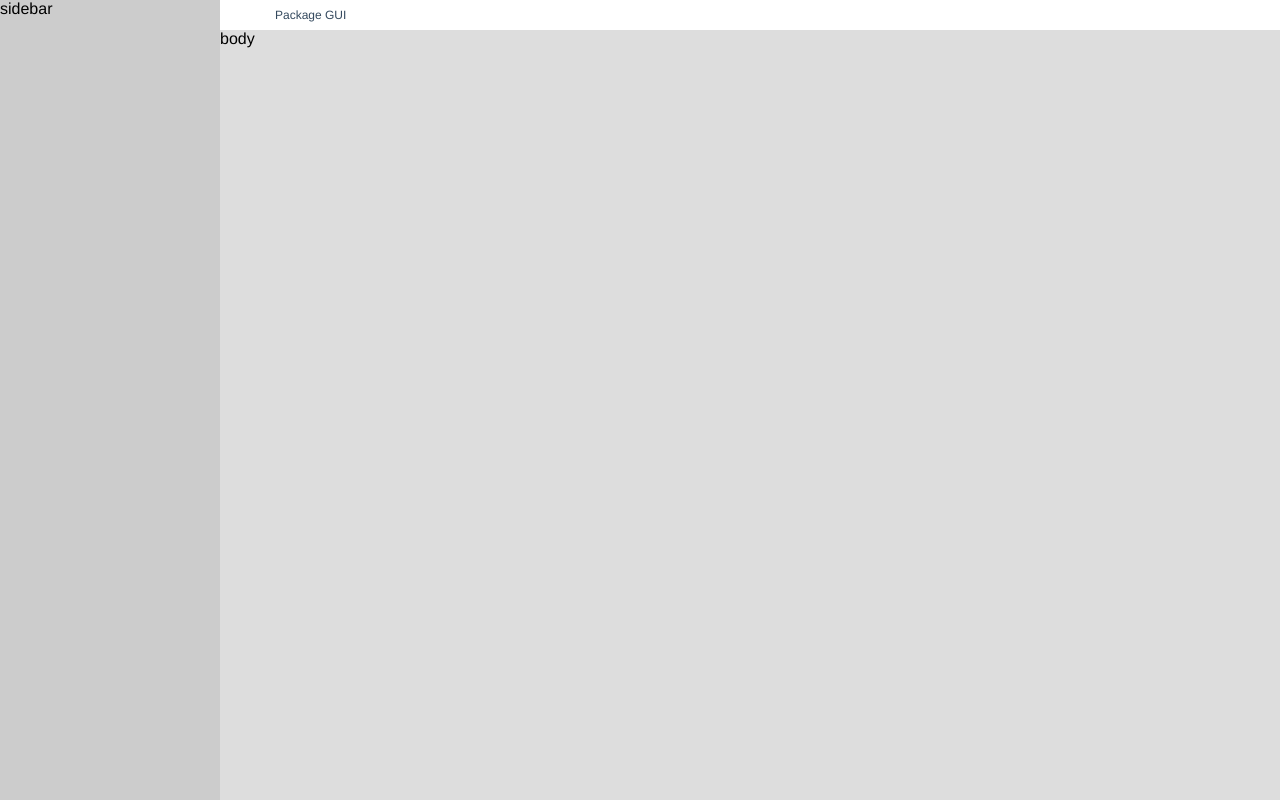
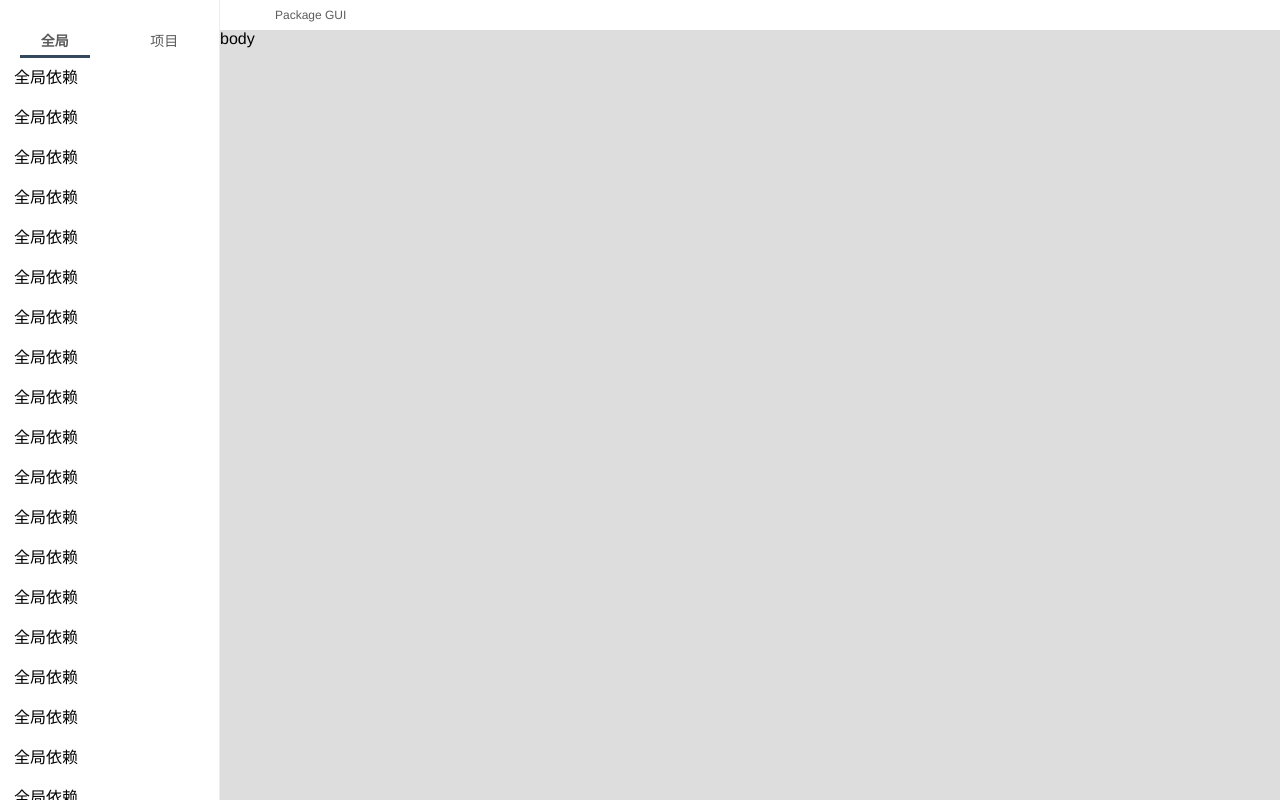
Before and after one commit to E-TVer/Package-GUI, a Vue app: page / in a window 1280 px wide. Built offline with nearby package versions, Linux system fonts and the light colour scheme.

Commit message:
🎋 Sidebar 样式完成

```diff
--- a/src/App.vue
+++ b/src/App.vue
@@ -22,6 +22,7 @@ export default class App extends Vue {}
 </script>
 
 <style lang="scss">
+@import './assets/scss/style.scss';
 html, body, #app{
   height: 100%;
   margin: 0;
--- /dev/null
+++ b/src/assets/scss/style.scss
@@ -0,0 +1,13 @@
+.pkg-scrollbar{
+  &::-webkit-scrollbar{
+    width: 6px;
+    height: 1px;
+  }
+  &::-webkit-scrollbar-thumb {
+    border-radius: 3px;
+    background-color: rgba(144,147,153,.3);
+  }
+  &::-webkit-scrollbar-track{
+    background-color: rgba(0, 0, 0, 0);
+  }
+}
--- a/src/components/Frame.vue
+++ b/src/components/Frame.vue
@@ -53,7 +53,7 @@ export default class Frame extends Vue {
   -webkit-app-region: drag;
   display: flex;
   justify-content: space-between;
-  color: #34495e;
+  color: #5c5c5c;
   .left{
     height: 100%;
     display: flex;
@@ -91,6 +91,7 @@ export default class Frame extends Vue {
       }
     }
     .close{
+      color: #34495e;
       &:hover{
         background-color: #f70505;
         color: #fff;
--- a/src/components/Sidebar.vue
+++ b/src/components/Sidebar.vue
@@ -1,17 +1,132 @@
 <template>
-  <div class="sidebar">sidebar</div>
+  <div class="sidebar">
+    <div class="top"></div>
+    <div class="middle">
+      <div class="header">
+        <div :class="[activeName === 'global' ? 'active ' : ''] + 'global'" @click="activeNameEvent('global')">全局</div>
+        <div :class="[activeName === 'project' ? 'active ' : ''] + 'project'" @click="activeNameEvent('project')">项目</div>
+      </div>
+      <div class="body pkg-scrollbar">
+        <div class="global" v-show="activeName === 'global'">
+          <div class="item" v-for="i in 50" :key="i">全局依赖</div>
+        </div>
+        <div class="project" v-show="activeName === 'project'">
+          <div class="item" v-for="i in 50" :key="i">项目目录</div>
+        </div>
+      </div>
+    </div>
+    <div class="bottom" v-show="activeName === 'project'">
+      <div class="btn add">
+        <i class="gg-folder-add"></i>
+        <span>添加项目目录</span>
+      </div>
+      <div class="btn sort">
+        <i class="gg-sort-az"></i>
+        <!-- <i class="gg-sort-za"></i> -->
+        <span>排序</span>
+      </div>
+    </div>
+  </div>
 </template>
 <script lang="ts">
 import { Component, Vue } from 'vue-property-decorator'
 @Component
 export default class Sidebar extends Vue {
+  activeName = 'global'
 
+  activeNameEvent (e: string) {
+    this.activeName = e
+  }
 }
 </script>
 <style lang="scss" scoped>
 .sidebar{
   width: 220px;
   height: 100%;
-  background-color: #ccc;
+  background-color: #fff;
+  display: flex;
+  flex-direction: column;
+  box-sizing: border-box;
+  border-right: 1px solid #ededed;
+  .top{
+    height: 30px;
+    -webkit-app-region: drag;
+  }
+  .middle{
+    flex: 1;
+    display: flex;
+    flex-direction: column;
+    .header{
+      display: flex;
+      justify-content: space-around;
+      height: 28px;
+      .global, .project{
+        font-size: 14px;
+        cursor: pointer;
+        width: 70px;
+        text-align: center;
+        color: #5c5c5c;
+        &.active{
+          font-weight: bold;
+          border-bottom: 3px solid #34495e;
+        }
+      }
+    }
+    .body{
+      flex: 1;
+      position: relative;
+      overflow-y: auto;
+      .global, .project{
+        position: absolute;
+        width: 100%;
+      }
+      .item{
+        height: 40px;
+        cursor: pointer;
+        line-height: 40px;
+        overflow: hidden;
+        white-space: nowrap;
+        text-overflow: ellipsis;
+        padding-left: 14px;
+        &:hover{
+          background-color: #f0f0f0;
+        }
+      }
+    }
+  }
+  .bottom{
+    height: 30px;
+    display: flex;
+    .btn{
+      width: 100%;
+      height: 100%;
+      display: flex;
+      align-items: center;
+      justify-content: center;
+      font-size: 12px;
+      cursor: pointer;
+      box-sizing: border-box;
+      border-top: 1px solid #ededed;
+      &:hover{
+        background-color: #f0f0f0;
+      }
+    }
+    .add{
+      i{
+        color: #5c5c5c;
+        transform: scale(0.6);
+        margin-right: 6px;
+      }
+    }
+    .sort{
+      width: 70px;
+      border-left: 1px solid #ededed;
+      i{
+        color: #5c5c5c;
+        transform: scale(0.8);
+        margin-right: 6px;
+      }
+    }
+  }
 }
 </style>
--- a/src/plugins/cssgg/index.ts
+++ b/src/plugins/cssgg/index.ts
@@ -4,3 +4,6 @@ import 'css.gg/icons/scss/menu.scss'
 import 'css.gg/icons/scss/math-minus.scss'
 import 'css.gg/icons/scss/math-plus.scss'
 import 'css.gg/icons/scss/close.scss'
+import 'css.gg/icons/scss/sort-az.scss'
+import 'css.gg/icons/scss/sort-za.scss'
+import 'css.gg/icons/scss/folder-add.scss'
--- a/src/plugins/element/index.ts
+++ b/src/plugins/element/index.ts
@@ -1,6 +1,4 @@
 import Vue from 'vue'
-import { Button, Message } from 'element-ui'
-
-Vue.use(Button)
+import { Message } from 'element-ui'
 
 Vue.prototype.$message = Message
```
